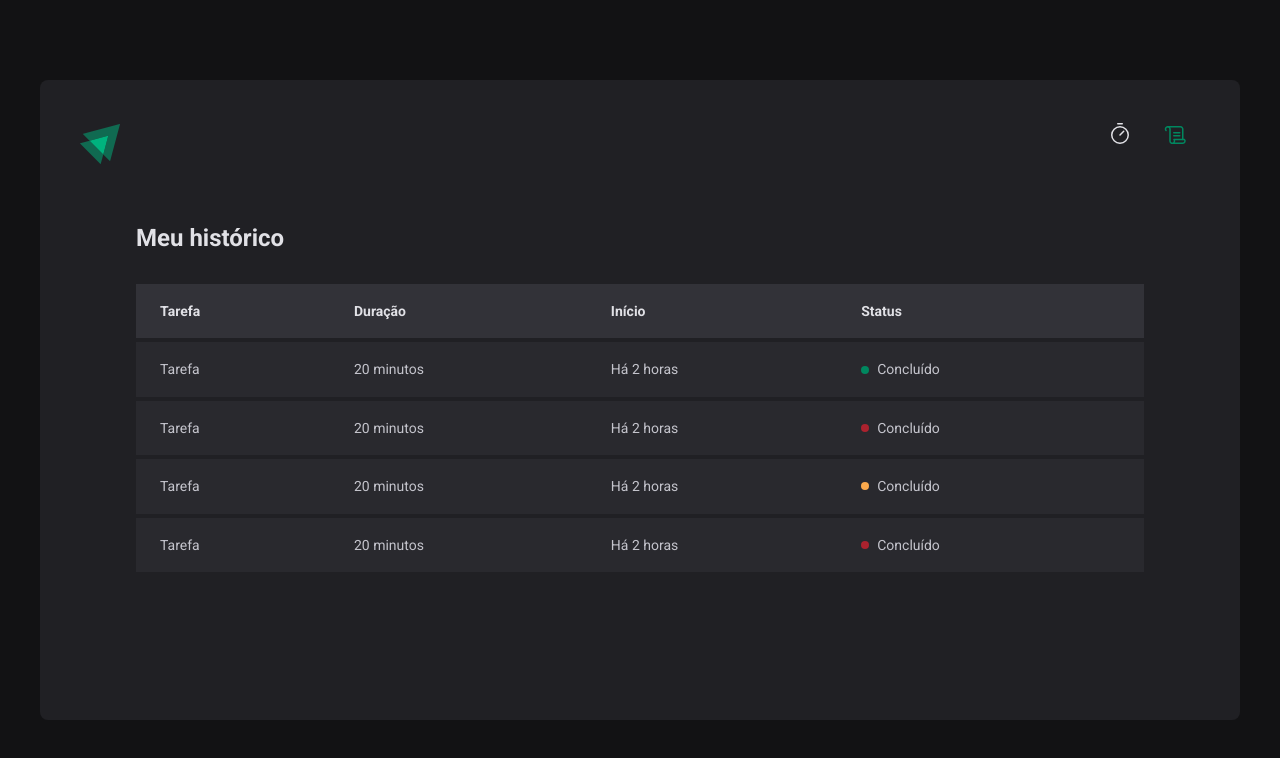
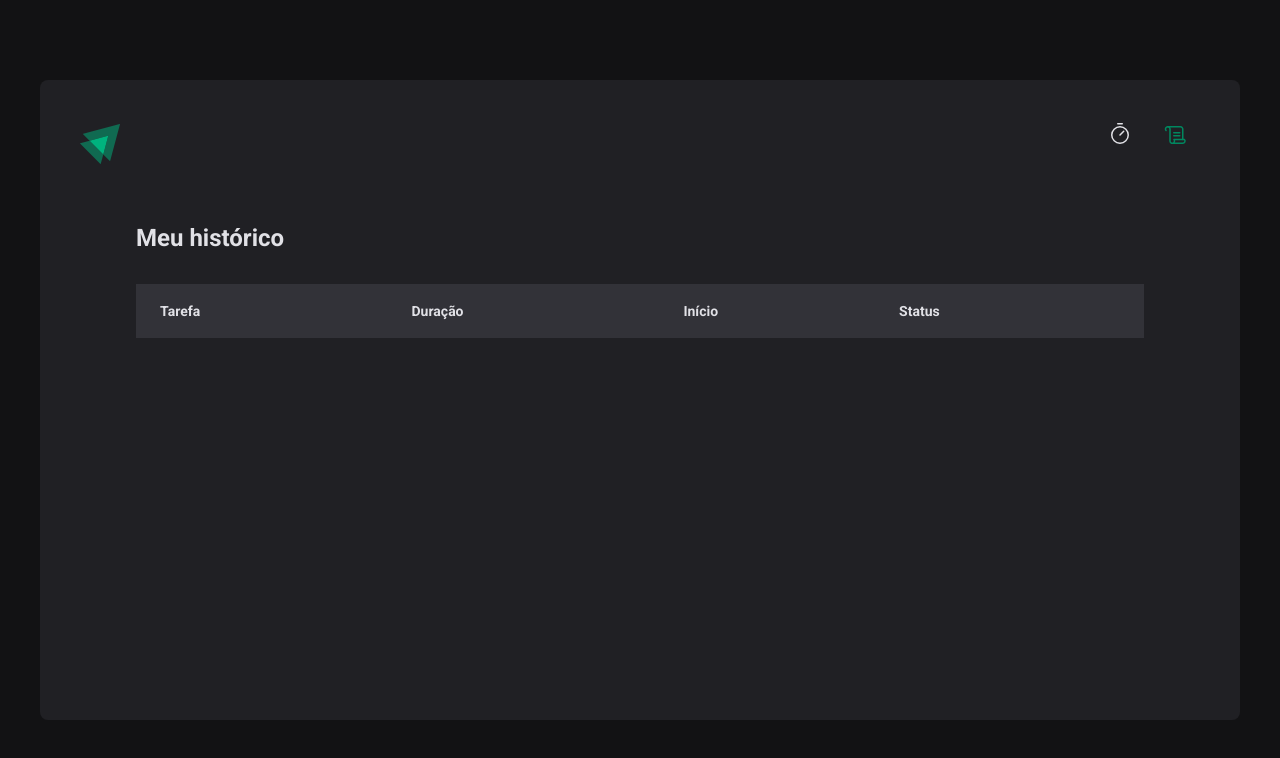
Before and after one commit to Luisgustavom1/ignite-timer, a React (Vite) app: page /history in a window 1280 px wide. Shown: the top 758 px of the page. Built offline with nearby package versions, Linux system fonts and the light colour scheme.

Commit message:
Finish project

```diff
--- a/package.json
+++ b/package.json
@@ -13,6 +13,7 @@
   "dependencies": {
     "@hookform/resolvers": "^2.9.7",
     "date-fns": "^2.29.2",
+    "immer": "^9.0.15",
     "phosphor-react": "^1.4.1",
     "react": "^18.2.0",
     "react-dom": "^18.2.0",
--- a/src/contexts/CyclesContext.tsx
+++ b/src/contexts/CyclesContext.tsx
@@ -1,20 +1,21 @@
-import React, { createContext, useContext, useState } from 'react'
+import React, {
+  createContext,
+  useContext,
+  useEffect,
+  useReducer,
+  useState,
+} from 'react'
+import { Cycle, cyclesReducer } from 'src/reducers/cycles/cycles'
+import * as CycleActions from 'src/reducers/cycles/actions'
+import { differenceInSeconds } from 'date-fns'
 
 interface NewCycleFormData {
   task: string
   minutesAmount: number
 }
 
-interface Cycle {
-  id: string
-  task: string
-  minutesAmount: number
-  startDate: Date
-  interruptDate?: Date
-  finishedDate?: Date
-}
-
 interface ICyclesContext {
+  cycles: Array<Cycle>
   activeCycle?: Cycle
   markCurrentCycleAsFinished: React.Dispatch<void>
   amountSecondsPassed: number
@@ -26,25 +27,45 @@ interface ICyclesContext {
 export const CyclesContext = createContext({} as ICyclesContext)
 
 export const CyclesProvider = ({ children }: React.PropsWithChildren<{}>) => {
-  const [cycles, setCycles] = useState<Cycle[]>([])
-  const [activeCycleId, setActiveCycleId] = useState<string | null>(null)
-  const [amountSecondsPassed, setAmountSecondsPassed] = useState(0)
+  const [cyclesState, dispatch] = useReducer(
+    cyclesReducer,
+    {
+      cycles: [],
+      activeCycleId: null,
+    },
+    () => {
+      const storedStateAsJSON = localStorage.getItem(
+        '@ignite-timer:cycles-state',
+      )
+
+      if (storedStateAsJSON) {
+        return JSON.parse(storedStateAsJSON)
+      }
+
+      return {
+        cycles: [],
+        activeCycleId: null,
+      }
+    },
+  )
+
+  const { activeCycleId, cycles } = cyclesState
 
   const activeCycle = cycles.find((cycle) => cycle.id === activeCycleId)
 
-  const markCurrentCycleAsFinished = () => {
-    setCycles((prevCycles) =>
-      prevCycles.map((cycle) =>
-        cycle.id === activeCycleId
-          ? {
-              ...cycle,
-              finishedDate: new Date(),
-            }
-          : cycle,
-      ),
-    )
-    setActiveCycleId(null)
-  }
+  const [amountSecondsPassed, setAmountSecondsPassed] = useState(() => {
+    if (activeCycle) {
+      return differenceInSeconds(new Date(), new Date(activeCycle.startDate))
+    }
+
+    return 0
+  })
+
+  useEffect(() => {
+    const stateJSON = JSON.stringify(cyclesState)
+
+    localStorage.setItem('@ignite-timer:cycles-state', stateJSON)
+  }, [cyclesState])
 
   const createNewTask = (data: NewCycleFormData) => {
     const cycleId = String(new Date().getTime())
@@ -54,31 +75,22 @@ export const CyclesProvider = ({ children }: React.PropsWithChildren<{}>) => {
       minutesAmount: data.minutesAmount,
       startDate: new Date(),
     }
-    setCycles((prevState) => [...prevState, newCycle])
-    setActiveCycleId(cycleId)
+    dispatch(CycleActions.addNewCycleAction(newCycle))
     setAmountSecondsPassed(0)
+  }
 
-    // reset()
+  const markCurrentCycleAsFinished = () => {
+    dispatch(CycleActions.markCurrentCycleAsFinished())
   }
 
   const interruptCycle = () => {
-    setCycles((prevCycles) =>
-      prevCycles.map((cycle) =>
-        cycle.id === activeCycleId
-          ? {
-              ...cycle,
-              interruptDate: new Date(),
-            }
-          : cycle,
-      ),
-    )
-
-    setActiveCycleId(null)
+    dispatch(CycleActions.interruptCurrentCycleAction())
   }
 
   return (
     <CyclesContext.Provider
       value={{
+        cycles,
         activeCycle,
         markCurrentCycleAsFinished,
         amountSecondsPassed,
--- a/src/pages/Home/components/Coutdown/index.tsx
+++ b/src/pages/Home/components/Coutdown/index.tsx
@@ -31,7 +31,7 @@ const Coutdown = () => {
 
       interval = setInterval(() => {
         setAmountSecondsPassed(
-          differenceInSeconds(new Date(), activeCycle.startDate),
+          differenceInSeconds(new Date(), new Date(activeCycle.startDate)),
         )
       }, 1000)
     }
--- a/src/pages/Home/index.tsx
+++ b/src/pages/Home/index.tsx
@@ -27,14 +27,20 @@ const Home = () => {
     },
   })
 
-  const { watch, handleSubmit } = newCycleForm
+  const { watch, handleSubmit, reset } = newCycleForm
+
+  const handleCreateNewTask = (data: NewCycleFormData) => {
+    createNewTask(data)
+
+    reset()
+  }
 
   const task = watch('task')
   const isSubmitDisabled = !task
 
   return (
     <HomeContainer>
-      <FormContainer onSubmit={handleSubmit(createNewTask)} action="">
+      <FormContainer onSubmit={handleSubmit(handleCreateNewTask)} action="">
         <FormProvider {...newCycleForm}>
           <NewCycleForm />
         </FormProvider>
--- a/src/pages/history/index.tsx
+++ b/src/pages/history/index.tsx
@@ -1,6 +1,11 @@
+import { formatDistanceToNow } from 'date-fns'
+import ptBR from 'date-fns/locale/pt-BR'
+import { useCycleContext } from 'src/contexts/CyclesContext'
 import { HistoryContainer, HistoryList, Status } from './styles'
 
 const History = () => {
+  const { cycles } = useCycleContext()
+
   return (
     <HistoryContainer>
       <h1 className="title">Meu histórico</h1>
@@ -16,38 +21,40 @@ const History = () => {
             </tr>
           </thead>
           <tbody>
-            <tr>
-              <td>Tarefa</td>
-              <td>20 minutos</td>
-              <td>Há 2 horas</td>
-              <td>
-                <Status statusColor="green">Concluído</Status>
-              </td>
-            </tr>
-            <tr>
-              <td>Tarefa</td>
-              <td>20 minutos</td>
-              <td>Há 2 horas</td>
-              <td>
-                <Status statusColor="red">Concluído</Status>
-              </td>
-            </tr>
-            <tr>
-              <td>Tarefa</td>
-              <td>20 minutos</td>
-              <td>Há 2 horas</td>
-              <td>
-                <Status statusColor="yellow">Concluído</Status>
-              </td>
-            </tr>
-            <tr>
-              <td>Tarefa</td>
-              <td>20 minutos</td>
-              <td>Há 2 horas</td>
-              <td>
-                <Status statusColor="red">Concluído</Status>
-              </td>
-            </tr>
+            {cycles.map(
+              ({
+                id,
+                task,
+                minutesAmount,
+                startDate,
+                interruptDate,
+                finishedDate,
+              }) => (
+                <tr key={id}>
+                  <td>{task}</td>
+                  <td>{minutesAmount} minutos</td>
+                  <td>
+                    {formatDistanceToNow(new Date(startDate), {
+                      addSuffix: true,
+                      locale: ptBR,
+                    })}
+                  </td>
+                  <td>
+                    {finishedDate && (
+                      <Status statusColor="green">Concluído</Status>
+                    )}
+
+                    {interruptDate && (
+                      <Status statusColor="red">Interrompido</Status>
+                    )}
+
+                    {!interruptDate && !finishedDate && (
+                      <Status statusColor="yellow">Em andamento</Status>
+                    )}
+                  </td>
+                </tr>
+              ),
+            )}
           </tbody>
         </table>
       </HistoryList>
--- /dev/null
+++ b/src/reducers/cycles/actions.ts
@@ -0,0 +1,31 @@
+/* eslint-disable no-unused-vars */
+import { Cycle } from './cycles'
+
+export enum ActionTypes {
+  ADD_NEW_CYCLE = 'ADD_NEW_CYCLE',
+  INTERRUPT_CURRENT_CYCLE = 'INTERRUPT_CURRENT_CYCLE',
+  MARK_CURRENT_CYCLE_AS_FINISHED = 'MARK_CURRENT_CYCLE_AS_FINISHED',
+}
+
+export const addNewCycleAction = (newCycle: Cycle) => {
+  return {
+    type: ActionTypes.ADD_NEW_CYCLE,
+    payload: {
+      newCycle,
+    },
+  }
+}
+
+export const interruptCurrentCycleAction = () => {
+  return {
+    type: ActionTypes.INTERRUPT_CURRENT_CYCLE,
+    payload: {},
+  }
+}
+
+export const markCurrentCycleAsFinished = () => {
+  return {
+    type: ActionTypes.INTERRUPT_CURRENT_CYCLE,
+    payload: {},
+  }
+}
--- /dev/null
+++ b/src/reducers/cycles/cycles.ts
@@ -0,0 +1,63 @@
+import { produce } from 'immer'
+import { ActionTypes } from './actions'
+
+export interface Cycle {
+  id: string
+  task: string
+  minutesAmount: number
+  startDate: Date
+  interruptDate?: Date
+  finishedDate?: Date
+}
+
+interface CyclesState {
+  cycles: Cycle[]
+  activeCycleId: string | null
+}
+
+interface ActionCyclesReducer {
+  type: ActionTypes
+  payload: any
+}
+
+export function cyclesReducer(
+  state: CyclesState,
+  action: ActionCyclesReducer,
+): CyclesState {
+  switch (action.type) {
+    case ActionTypes.ADD_NEW_CYCLE:
+      return produce(state, (draft) => {
+        draft.cycles.push(action.payload.newCycle)
+
+        draft.activeCycleId = action.payload.newCycle.id
+      })
+    case ActionTypes.INTERRUPT_CURRENT_CYCLE: {
+      const currentCycleIndex = state.cycles.findIndex((cycle) => {
+        return cycle.id === state.activeCycleId
+      })
+
+      if (currentCycleIndex < 0) return state
+
+      return produce(state, (draft) => {
+        draft.activeCycleId = null
+
+        draft.cycles[currentCycleIndex].interruptDate = new Date()
+      })
+    }
+    case ActionTypes.MARK_CURRENT_CYCLE_AS_FINISHED: {
+      const currentCycleIndex = state.cycles.findIndex((cycle) => {
+        return cycle.id === state.activeCycleId
+      })
+
+      if (currentCycleIndex < 0) return state
+
+      return produce(state, (draft) => {
+        draft.activeCycleId = null
+
+        draft.cycles[currentCycleIndex].finishedDate = new Date()
+      })
+    }
+    default:
+      return state
+  }
+}
```
Also changed, not shown: src/@types/global.d.ts (deleted), 1 other file (tests, documents, lock files or other folders).
